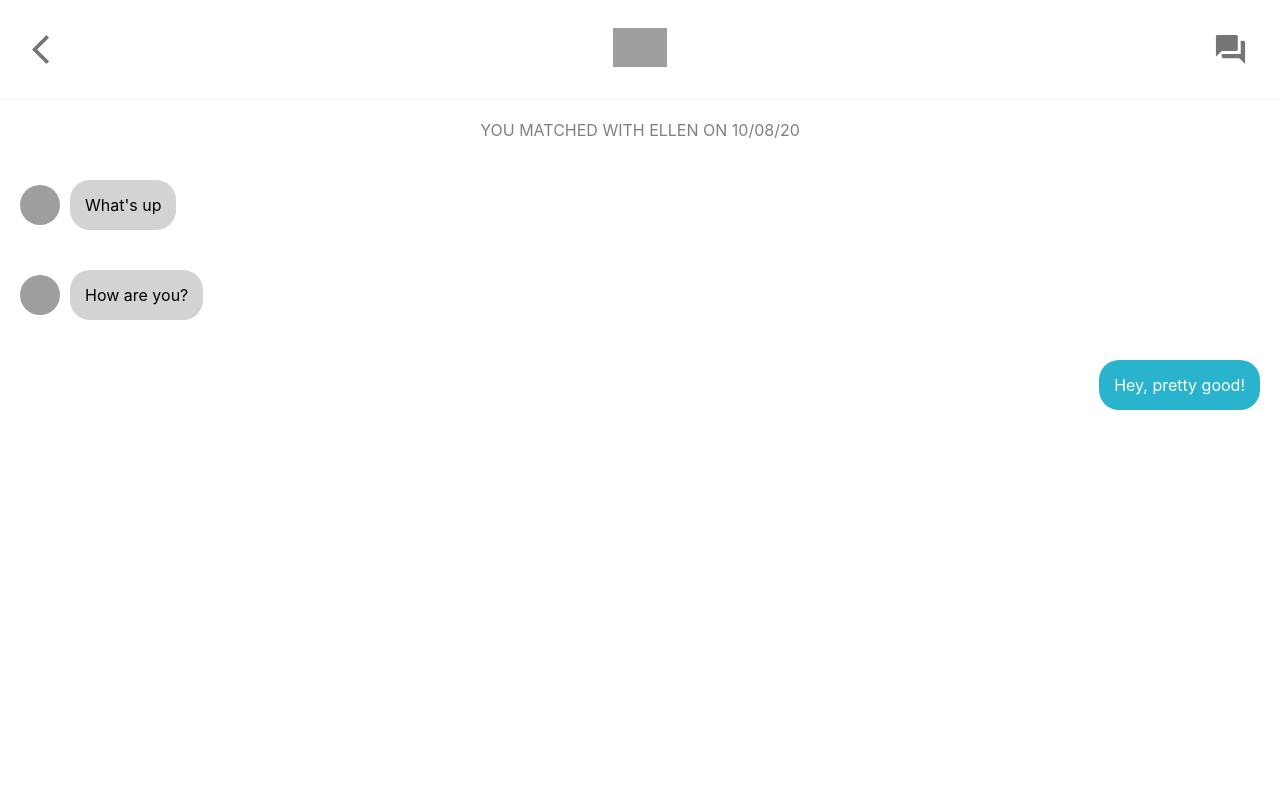
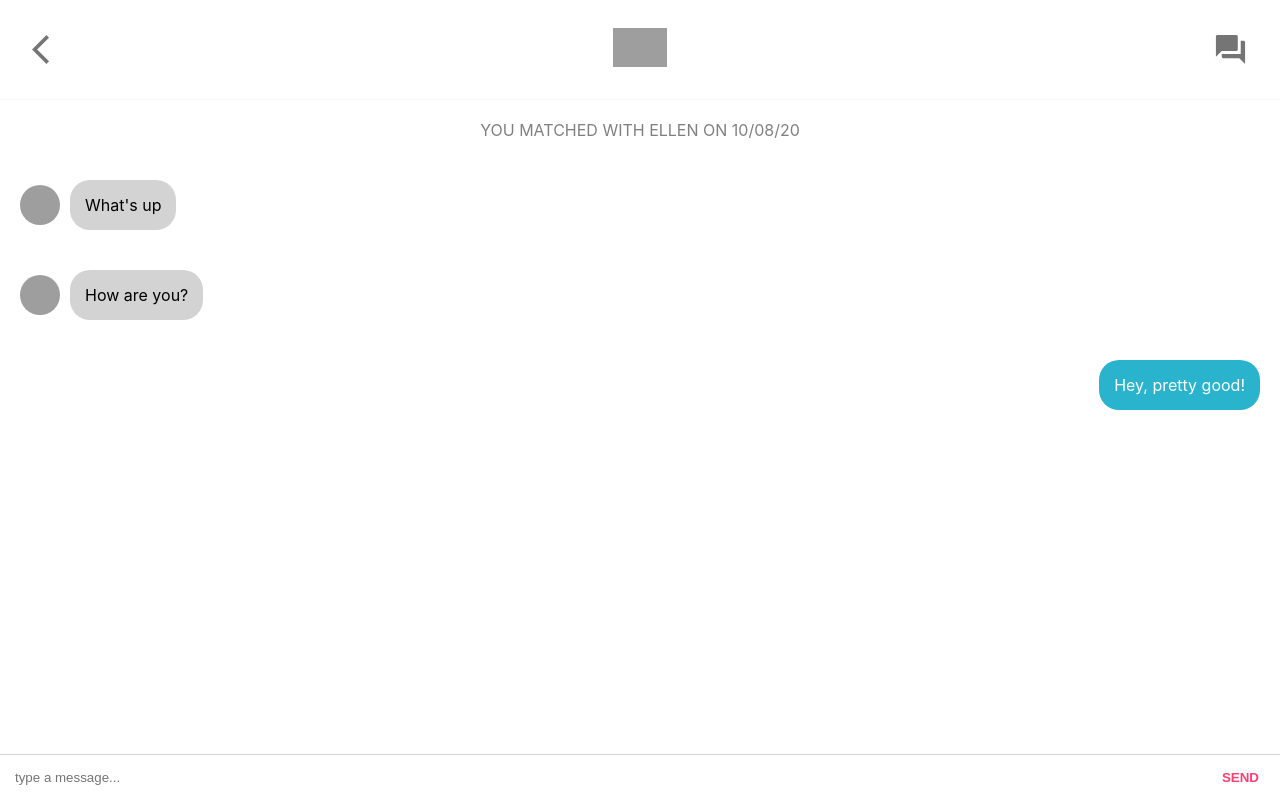
Before and after one commit to HelenHMaher/tinder-clone, a React (Create React App) app: page /chat/1 in a window 1280 px wide. Built offline with nearby package versions, Linux system fonts and the light colour scheme; grey boxes are pictures that could not be loaded.

Commit message:
basic build complete

```diff
--- a/src/ChatScreen.css
+++ b/src/ChatScreen.css
@@ -24,3 +24,26 @@
   padding: 20px;
   color: grey;
 }
+
+.chatScreen__input {
+  display: flex;
+  padding: 5px;
+  position: fixed;
+  bottom: 0;
+  width: 100%;
+  border-top: 1px solid lightgrey;
+}
+
+.chatScreen__inputField {
+  flex: 1;
+  padding: 10px;
+  border: none;
+}
+
+.chatScreen__inputButton {
+  border: none;
+  margin-right: 20px;
+  background-color: white;
+  font-weight: bolder;
+  color: #fe3d71;
+}
--- a/src/ChatScreen.js
+++ b/src/ChatScreen.js
@@ -3,6 +3,7 @@
 import Avatar from "@material-ui/core/Avatar";
 
 function ChatScreen() {
+  const [input, setInput] = useState("");
   const [messages, setMessages] = useState([
     {
       name: "Ellen",
@@ -18,6 +19,12 @@
     },
     { message: "Hey, pretty good!" },
   ]);
+
+  const handleSend = (e) => {
+    e.preventDefault();
+    setMessages([...messages, { message: input }]);
+    setInput("");
+  };
 
   return (
     <div className="chatScreen">
@@ -40,6 +47,23 @@
           </div>
         )
       )}
+
+      <form className="chatScreen__input">
+        <input
+          value={input}
+          onChange={(e) => setInput(e.target.value)}
+          className="chatScreen__inputField"
+          type="text"
+          placeholder="type a message..."
+        />
+        <button
+          onClick={handleSend}
+          type="submit"
+          className="chatScreen__inputButton"
+        >
+          SEND
+        </button>
+      </form>
     </div>
   );
 }
```
